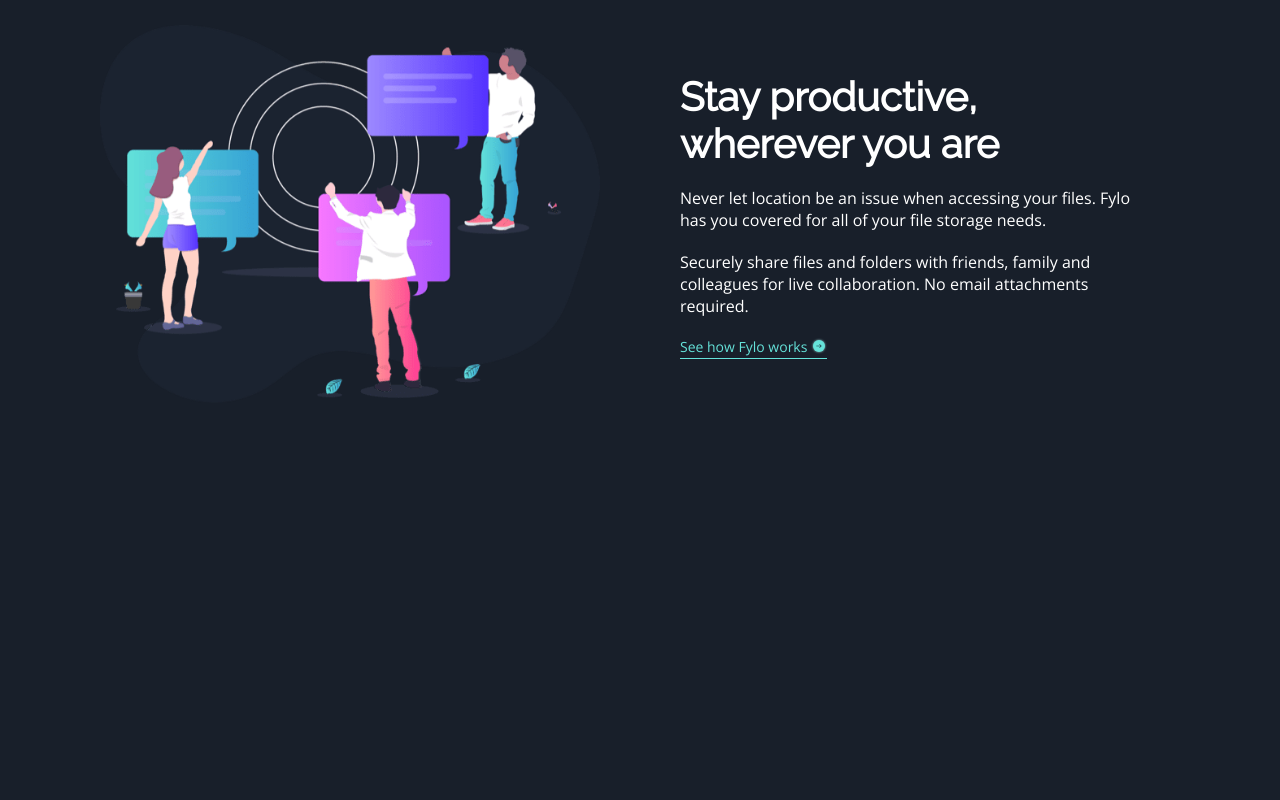
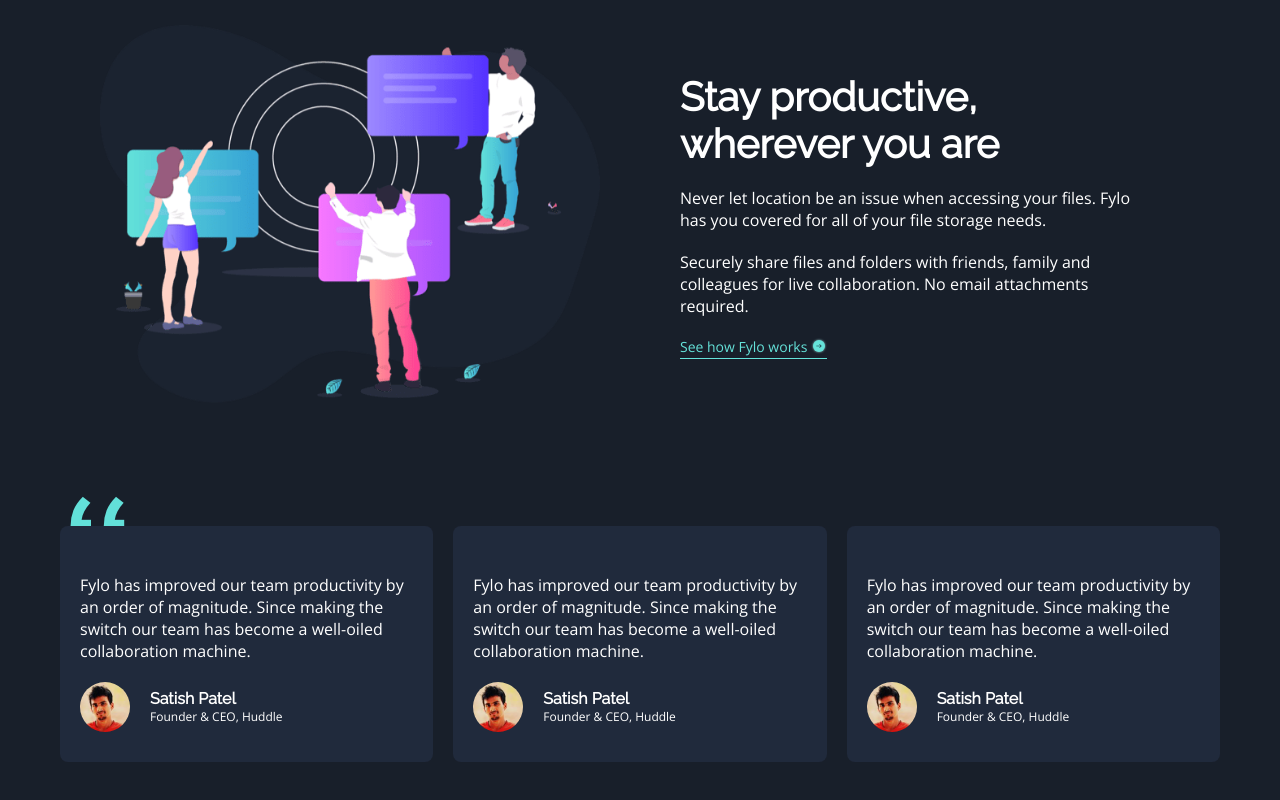
Before and after one commit to ssamusr/fylo-dark-theme, a website built with Vite: page index.html in a window 1280 px wide. Shown: the part 1836-2636 px from the top of the page. Before the commit the page ends 2362 px from the top, so only its background shows below. Built offline with nearby package versions, Linux system fonts and the light colour scheme.

Commit message:
Finish testimonials section

```diff
--- a/index.html
+++ b/index.html
@@ -68,6 +68,42 @@
         </a>
       </div>
     </section>
+
+    <section class="testimonials">
+      <img src="./assets/images/bg-quotes.png" alt="" class="testimonials-quote">
+      <div class="testimonial-card">
+        <p>Fylo has improved our team productivity by an order of magnitude. Since making the switch our team has become a well-oiled collaboration machine.</p>
+        <div class="testimonial__profile">
+          <img src="./assets/images/profile-1.jpg" alt="" class="testimonial__profile-avatar">
+          <div class="testimonial__profile-info">
+            <h3 class="testimonial__profile-name">Satish Patel</h3>
+            <p class="testimonial__profile-profession">Founder & CEO, Huddle</p>
+          </div>
+        </div>
+      </div>
+
+      <div class="testimonial-card">
+        <p>Fylo has improved our team productivity by an order of magnitude. Since making the switch our team has become a well-oiled collaboration machine.</p>
+        <div class="testimonial__profile">
+          <img src="./assets/images/profile-1.jpg" alt="" class="testimonial__profile-avatar">
+          <div class="testimonial__profile-info">
+            <h3 class="testimonial__profile-name">Satish Patel</h3>
+            <p class="testimonial__profile-profession">Founder & CEO, Huddle</p>
+          </div>
+        </div>
+      </div>
+
+      <div class="testimonial-card">
+        <p>Fylo has improved our team productivity by an order of magnitude. Since making the switch our team has become a well-oiled collaboration machine.</p>
+        <div class="testimonial__profile">
+          <img src="./assets/images/profile-1.jpg" alt="" class="testimonial__profile-avatar">
+          <div class="testimonial__profile-info">
+            <h3 class="testimonial__profile-name">Satish Patel</h3>
+            <p class="testimonial__profile-profession">Founder & CEO, Huddle</p>
+          </div>
+        </div>
+      </div>
+    </section>
   </main>
 
 </body>
--- a/style.css
+++ b/style.css
@@ -36,6 +36,7 @@
 
 h1{font-size: 4rem;}
 h2{font-size: 2.4rem;}
+h3{font-size: 1.6rem;}
 p{font-size: 1.6rem;}
 
 ul, li { list-style: none;}
@@ -193,3 +194,44 @@
   border-bottom: 1px solid var(--white);
   color: white;
 }
+
+/* --- SECTION - TESTIMONIALS --- */
+
+.testimonials {
+  display: grid;
+  grid-template-columns: repeat(auto-fit, minmax(280px, 1fr));
+  gap: 2rem;
+  margin: 12rem 0;
+  padding: 0 6em;
+  position: relative;
+}
+
+.testimonials-quote {
+  position: absolute;
+  top: -30px;
+  left: 70px;
+  z-index: -1;
+}
+
+.testimonial-card {
+  display: flex;
+  flex-direction: column;
+  align-items: flex-start;
+  gap: 2rem;
+  background: var(--bg-testimonials);
+  border-radius: 8px;
+  padding: 4.8rem 2rem 3rem 2rem;
+}
+
+.testimonial__profile {
+  display: flex;
+  gap: 2rem;
+  align-items: center;
+}
+
+.testimonial__profile-avatar {
+  border-radius: 50%;
+  width: 50px;
+}
+
+.testimonial__profile-profession {font-size: 1.2rem;}
```
Also changed, not shown: counter.js (deleted, +0 -9 lines), javascript.svg (deleted), main.js (added).
